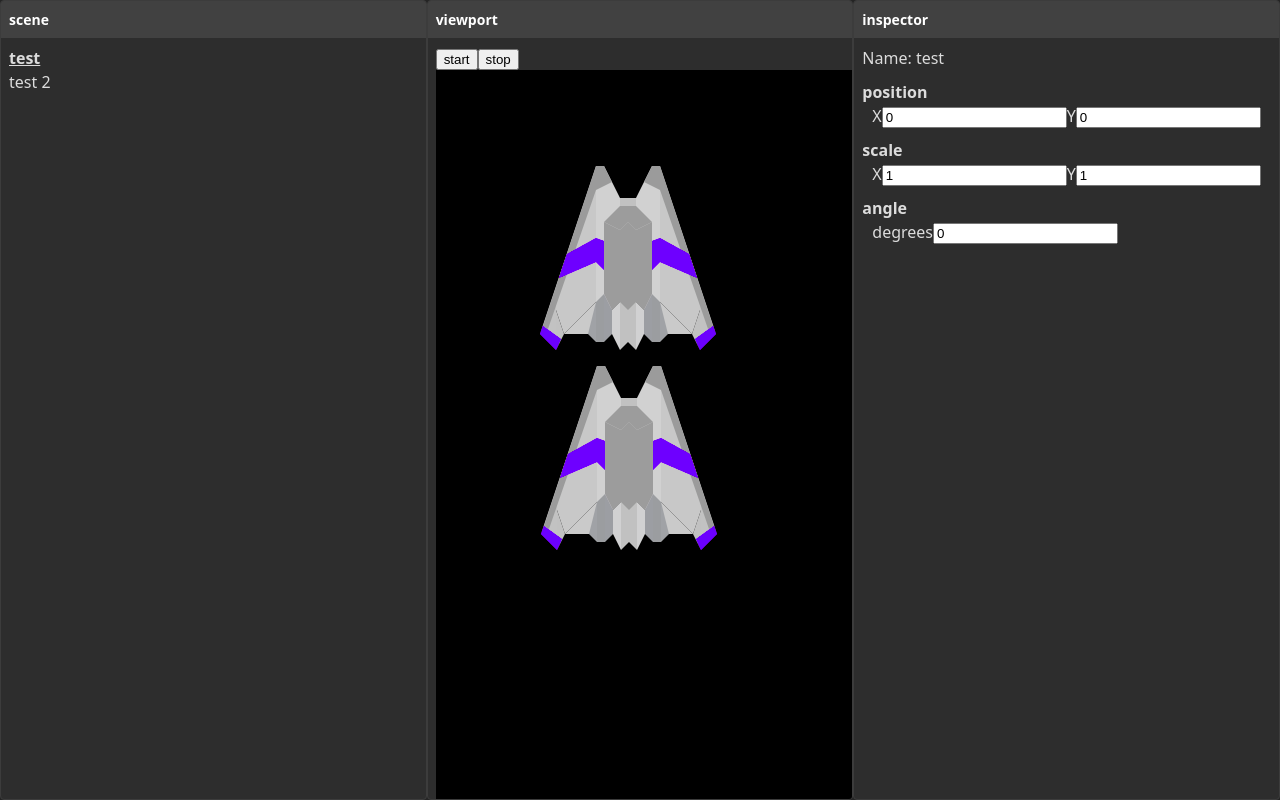
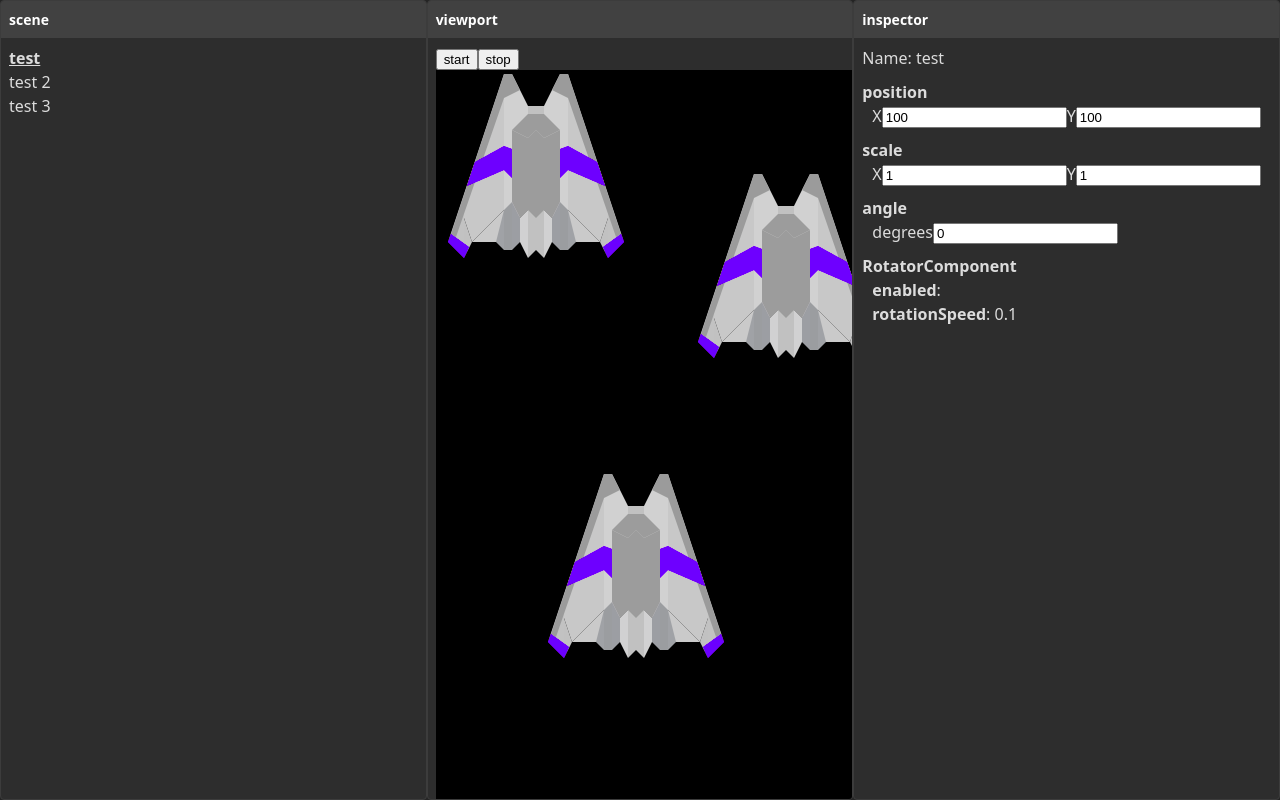
Before and after one commit to actuallyfrank/deck-builder-engine, a React (Vite) app in the folder packages/editor/: page / in a window 1280 px wide. Both pictures are taken after a click on the button "test". Built offline with nearby package versions, Linux system fonts and the light colour scheme.

Commit message:
feat: add ScriptComponent

```diff
--- a/packages/core/src/engine.ts
+++ b/packages/core/src/engine.ts
@@ -1,5 +1,5 @@
 import { Application, Sprite } from "pixi.js";
-import { SceneItem } from "./types";
+import { SceneItem, ScriptComponent } from "./types";
 import { Log } from "./utils";
 
 const logger = Log.getInstance();
@@ -11,6 +11,10 @@ export interface EngineOptions {
 export class Engine {
   private app: Application;
   private isRunning: boolean = false;
+
+  private sceneItems: SceneItem[] = [];
+
+  private lastTime: number | undefined = undefined;
 
   constructor({ debugMode = false }: EngineOptions = {}) {
     if (debugMode) {
@@ -27,18 +31,31 @@ export class Engine {
     return this.app.canvas;
   }
 
-  start() {
+  start(sceneItems: SceneItem[]) {
     if (this.isRunning) {
       logger.warn("Engine is already running");
       return;
     }
 
+    this.sceneItems = sceneItems;
+    this.initializeComponents(sceneItems);
+
     this.isRunning = true;
 
-    const frame = () => {
+    const frame = (timestamp: number) => {
       if (!this.isRunning) {
         return;
       }
+
+      if (!this.lastTime) {
+        this.lastTime = timestamp;
+      }
+
+      const deltaTime = timestamp - this.lastTime;
+      this.updateComponents(deltaTime);
+      this.lastTime = timestamp;
+
+      this.updateScene(this.sceneItems);
 
       this.render();
       requestAnimationFrame(frame);
@@ -49,6 +66,35 @@ export class Engine {
 
   stop() {
     this.isRunning = false;
+    this.lastTime = undefined;
+
+    this.sceneItems = [];
+  }
+
+  private initializeComponents(sceneItems: SceneItem[]) {
+    sceneItems.forEach((item) => {
+      item.components.forEach((component) => {
+        component.sceneItem = item;
+
+        const scriptComponent = component as ScriptComponent;
+
+        if (scriptComponent.onStart) {
+          scriptComponent.onStart();
+        }
+      });
+    });
+  }
+
+  private updateComponents(deltaTime: number) {
+    this.sceneItems.forEach((item) => {
+      item.components.forEach((component) => {
+        const scriptComponent = component as ScriptComponent;
+
+        if (scriptComponent.onUpdate) {
+          scriptComponent.onUpdate(deltaTime);
+        }
+      });
+    });
   }
 
   updateScene(sceneItems: SceneItem[]) {
@@ -59,6 +105,7 @@ export class Engine {
       if (!itemInScene) {
         const sprite = Sprite.from("sample.png");
         sprite.label = item.id;
+        sprite.anchor.set(0.5);
         itemInScene = this.app.stage.addChild(sprite);
 
         logger.debug("add item to scene", itemInScene);
--- a/packages/core/src/types.ts
+++ b/packages/core/src/types.ts
@@ -18,6 +18,50 @@ export class Vector2 {
   static Zero: Vector2 = { x: 0, y: 0 };
 }
 
+export interface Component {
+  /**
+   * Reference to the scene item this component is attached to
+   */
+  sceneItem?: SceneItem;
+}
+
+export interface ScriptComponent extends Component {
+  /**
+   * Called once when the script component is first initialized
+   */
+  onInit?(): void;
+
+  /**
+   * Called when the component becomes enabled
+   */
+  onEnable?(): void;
+
+  /**
+   * Called when the component becomes disabled
+   */
+  onDisable?(): void;
+
+  /**
+   * Called before the first frame update
+   */
+  onStart?(): void;
+
+  /**
+   * Called once per frame
+   * @param deltaTime Time in seconds since the last frame
+   */
+  onUpdate?(deltaTime: number): void;
+
+  /**
+   * Called when the component is destroyed
+   */
+  onDestroy?(): void;
+}
+
+export abstract class BaseComponent implements Component {
+  sceneItem?: SceneItem;
+}
+
 export interface SceneItem {
   name: string;
   id: string;
@@ -27,6 +71,7 @@ export interface SceneItem {
     scale: Vector2;
     angle: number;
   };
+  components: Component[];
 }
 
 export interface Scene {
--- a/packages/editor/src/App.tsx
+++ b/packages/editor/src/App.tsx
@@ -5,23 +5,41 @@ import { Layout } from "./components/layout/layout";
 import { Scene } from "./features/scene/scene";
 import { Viewport } from "./features/viewport/viewport";
 import { SceneProvider } from "./provider/scene-provider";
+import { RotatorComponent } from "./scripts/rotator-component";
 
 const testItems: SceneItem[] = [
   {
     name: "test",
     id: "1",
     type: "empty",
-    transform: { position: Vector2.Zero, scale: new Vector2(1, 1), angle: 0 },
+    transform: {
+      position: new Vector2(100, 100),
+      scale: new Vector2(1, 1),
+      angle: 0,
+    },
+    components: [new RotatorComponent()],
   },
   {
     name: "test 2 ",
     id: "2",
     type: "box",
     transform: {
-      position: new Vector2(1, 200),
+      position: new Vector2(200, 500),
       scale: new Vector2(1, 1),
       angle: 0,
     },
+    components: [],
+  },
+  {
+    name: "test 3 ",
+    id: "3",
+    type: "box",
+    transform: {
+      position: new Vector2(350, 200),
+      scale: new Vector2(1, 1),
+      angle: 0,
+    },
+    components: [new RotatorComponent()],
   },
 ];
 
--- a/packages/editor/src/features/inspector/inspector.tsx
+++ b/packages/editor/src/features/inspector/inspector.tsx
@@ -89,6 +89,25 @@ export const Inspector = () => {
           onChange={updateAngle}
         />
       </Panel.Area>
+      {selectedItem.components.map((component) => (
+        <Panel.Area
+          name={component.constructor.name}
+          key={component.constructor.name}
+        >
+          <div>
+            {Object.entries(component).map(([key, value]) => (
+              <div key={key}>
+                <strong>{key}</strong>:{" "}
+                {typeof value === "number" ||
+                typeof value === "string" ||
+                typeof value === "boolean"
+                  ? value
+                  : null}
+              </div>
+            ))}
+          </div>
+        </Panel.Area>
+      ))}
     </Panel>
   );
 };
--- a/packages/editor/src/features/viewport/viewport.tsx
+++ b/packages/editor/src/features/viewport/viewport.tsx
@@ -51,7 +51,10 @@ export const RenderViewport = ({
 
   return (
     <>
-      <button onClick={() => engineRef.current?.start()}> start </button>
+      <button onClick={() => engineRef.current?.start(sceneItems)}>
+        {" "}
+        start{" "}
+      </button>
       <button onClick={() => engineRef.current?.stop()}> stop </button>
       <div
         id="viewport"
--- /dev/null
+++ b/packages/editor/src/scripts/rotator-component.ts
@@ -0,0 +1,20 @@
+import { BaseComponent } from "core";
+
+export class RotatorComponent extends BaseComponent {
+  enabled = true;
+  rotationSpeed = 0.1;
+
+  onStart() {
+    console.log("RotatorComponent started");
+  }
+
+  onUpdate(deltaTime: number) {
+    if (!this.sceneItem) return;
+
+    this.sceneItem.transform.angle += this.rotationSpeed * deltaTime;
+
+    console.log("onUpdate position", this.sceneItem.transform.position);
+
+    console.log("onUpdate angle", this.sceneItem.transform.angle);
+  }
+}
```
